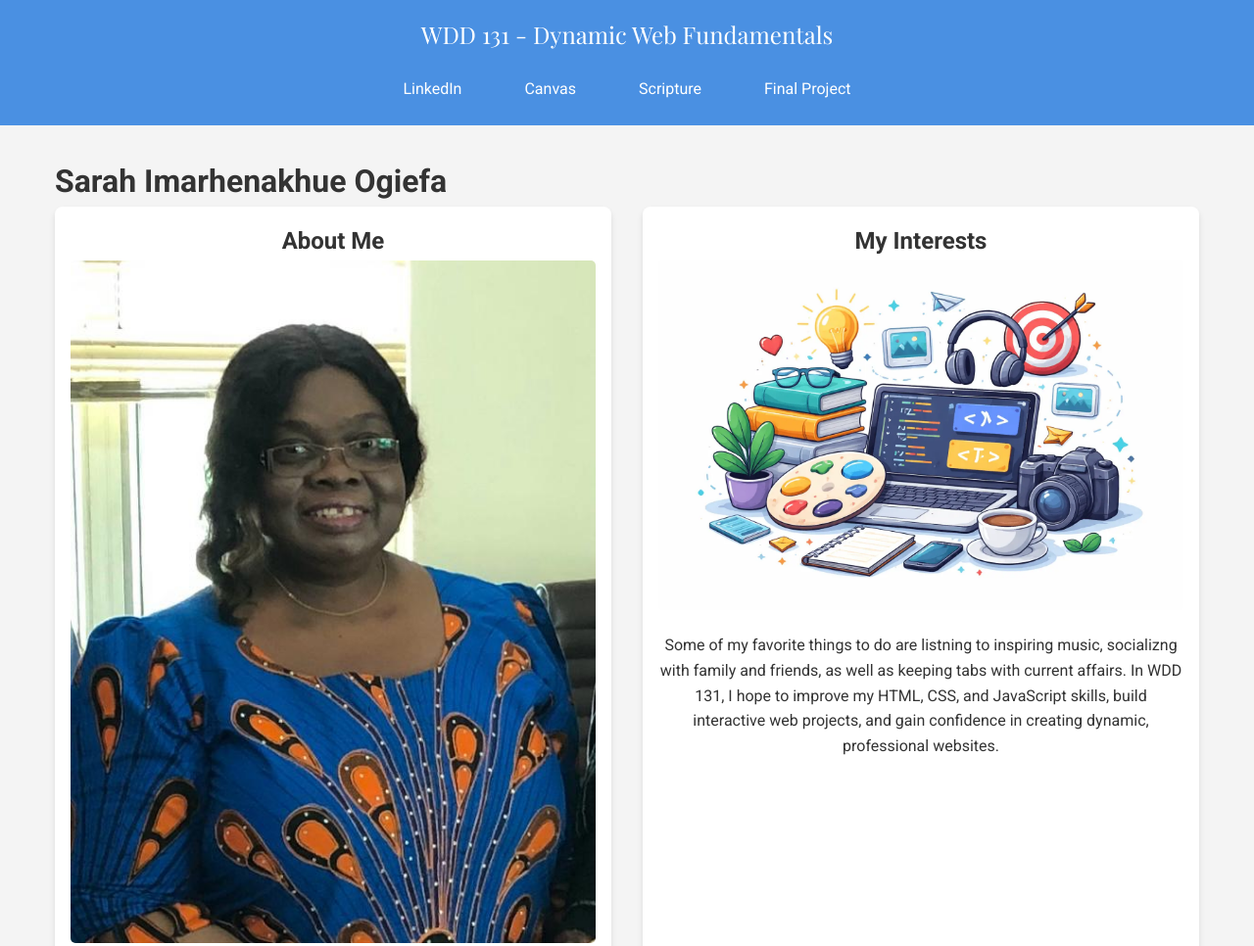
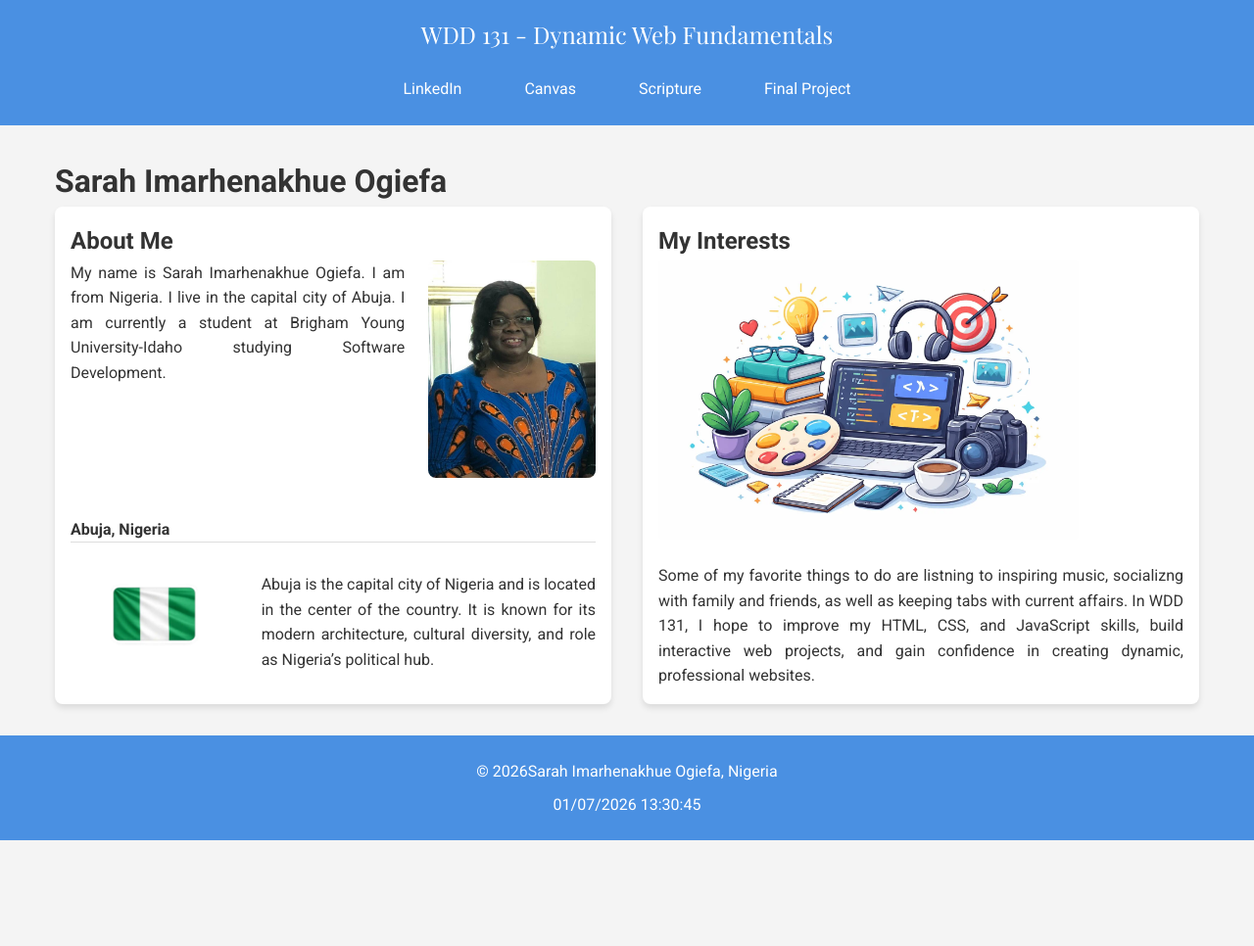
Before and after one commit to Sogiefa-12/wdd131, a plain HTML site: page index.html in a window 1280 px wide. Shown: the top 966 px of the page at 98% size. After the commit the page ends 858 px from the top, so only its background shows below. Drawn offline with nearby package versions, Linux system fonts and the light colour scheme.

Commit message:
completed

```diff
--- a/index.html
+++ b/index.html
@@ -34,13 +34,27 @@
         <h1>Sarah Imarhenakhue Ogiefa</h1>
 
         <div class="card-container">
-            <section class="card">
+            <section class="card about">
                 <h2>About Me</h2>
-                <img src="images/profile.jpeg" alt="Profile image of Sarah Imarhenakhue Ogiefa">
-                <p>
-                    My name is Sarah Imarhenakhue Ogiefa. I am from Nigeria. I live in the capital city of Abuja. I am currently a student at Brigham Young University-Idaho studying Software Development.
+                <div class="about-top">
+                    <p>
+                        My name is Sarah Imarhenakhue Ogiefa. I am from Nigeria. I live in the capital city of Abuja. I am currently a
+                        student at Brigham Young University-Idaho studying Software Development.
+                    </p>
+                    <img src="images/profile.jpeg" alt="Profile image of Sarah Imarhenakhue Ogiefa">
+                </div>
+                <strong>Abuja, Nigeria</strong><br>
+                <div class="about-location">
 
-                </p>
+                    <img src="images/nigeriaflag.webp" alt="Flag of Nigeria">
+
+                    <p>
+                        Abuja is the capital city of Nigeria and is located in the center of
+                        the country. It is known for its modern architecture, cultural
+                        diversity, and role as Nigeria’s political hub.
+                    </p>
+                </div>
+
             </section>
 
             <section class="card">
@@ -55,7 +69,7 @@
     </main>
 
     <footer>
-        <p>&copy; <span id="currentyear"></span> Your Name, Your Country</p>
+        <p>&copy; <span id="currentyear"></span>Sarah Imarhenakhue Ogiefa, Nigeria</p>
         <p id="lastModified"></p>
     </footer>
 </body>
--- a/styles/base.css
+++ b/styles/base.css
@@ -79,14 +79,49 @@ main .card-container {
     padding: 1rem;
     border-radius: 8px;
     box-shadow: 0 4px 6px rgba(0, 0, 0, 0.1);
-    text-align: center;
+    text-align: justify;
 }
 
 .card img {
-    max-width: 100%;
+    width: 80%;
     height: auto;
     border-radius: 5px;
     margin-bottom: 1rem;
+}
+
+/* About Me Layout */
+
+.about-top {
+    display: grid;
+    grid-template-columns: 2fr 1fr;
+    gap: 1.5rem;
+    align-items: left;
+    margin-bottom: 1.5rem;
+    text-align: justify;
+}
+
+.about-top img {
+    width: 100%;
+    height: auto;
+    max-width: 200px;
+    border-radius: 8px;
+    justify-self: end;
+}
+
+/* Abuja Nigeria Section */
+.about-location {
+    display: grid;
+    grid-template-columns: 1fr 2fr;
+    gap: 1.5rem;
+    align-items: center;
+    border-top: 1px solid #ddd;
+    padding-top: 1rem;
+}
+
+.about-location img {
+    width: 100%;
+    height: auto;
+    justify-self: start;
 }
 
 /* Footer Styles */
```
Also changed, not shown: images/nigeriaflag.webp (added).
